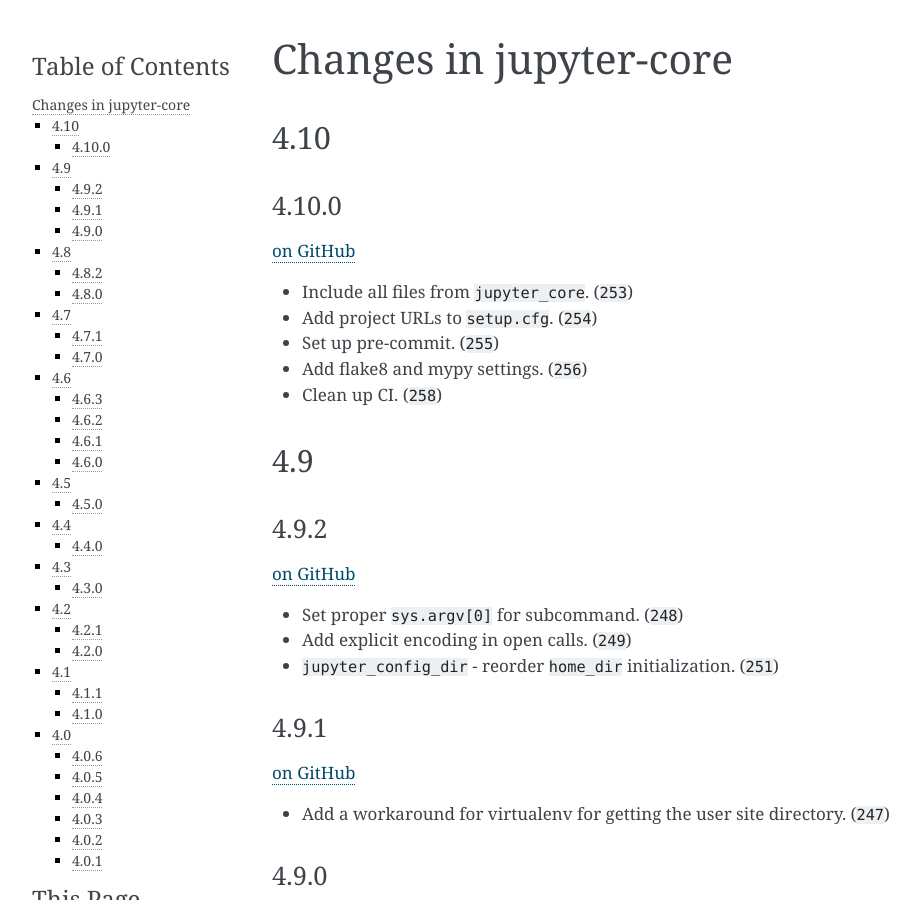
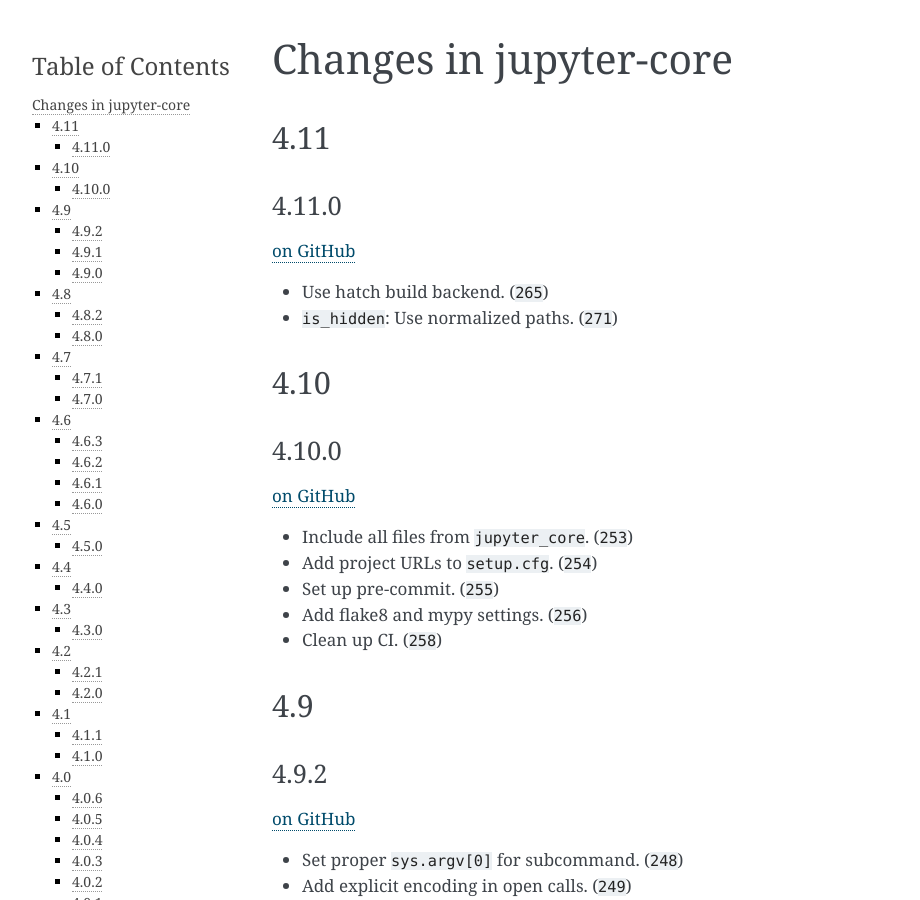
Before and after one commit to jupyter/jupyter_core, a Sphinx documentation site: the page built from docs/changelog.rst, in a window 1280 px wide and 900 px high. Shown: the whole window, without its empty margins (148-1068 px from the left). Built offline with Sphinx 7.4.7, drawn with Linux system fonts in a browser that asks for light colours; cross-references to code outside the pages are shown as plain code.

Commit message:
Release 4.11.0

```diff
--- a/docs/changelog.rst
+++ b/docs/changelog.rst
@@ -1,5 +1,17 @@
 Changes in jupyter-core
 =======================
+
+4.11
+----
+
+4.11.0
+~~~~~~
+
+`on
+GitHub <https://github.com/jupyter/jupyter_core/releases/tag/4.11.0>`__
+
+* Use hatch build backend. (:ghpull:`265`)
+* ``is_hidden``: Use normalized paths. (:ghpull:`271`)
 
 4.10
 ----
--- a/jupyter_core/version.py
+++ b/jupyter_core/version.py
@@ -5,8 +5,8 @@
 
 VersionInfo = namedtuple("VersionInfo", ["major", "minor", "micro", "releaselevel", "serial"])
 
-version_info = VersionInfo(4, 10, 0, "final", 0)
-__version__ = "4.10.0"
+version_info = VersionInfo(4, 11, 0, "final", 0)
+__version__ = "4.11.0"
 
 _specifier_ = {"alpha": "a", "beta": "b", "candidate": "rc", "final": "", "dev": "dev"}
 
--- a/pyproject.toml
+++ b/pyproject.toml
@@ -1,5 +1,5 @@
 [build-system]
-requires = ["hatchling>=0.25"]
+requires = ["hatchling>=1.0"]
 build-backend = "hatchling.build"
 
 [project]
```
